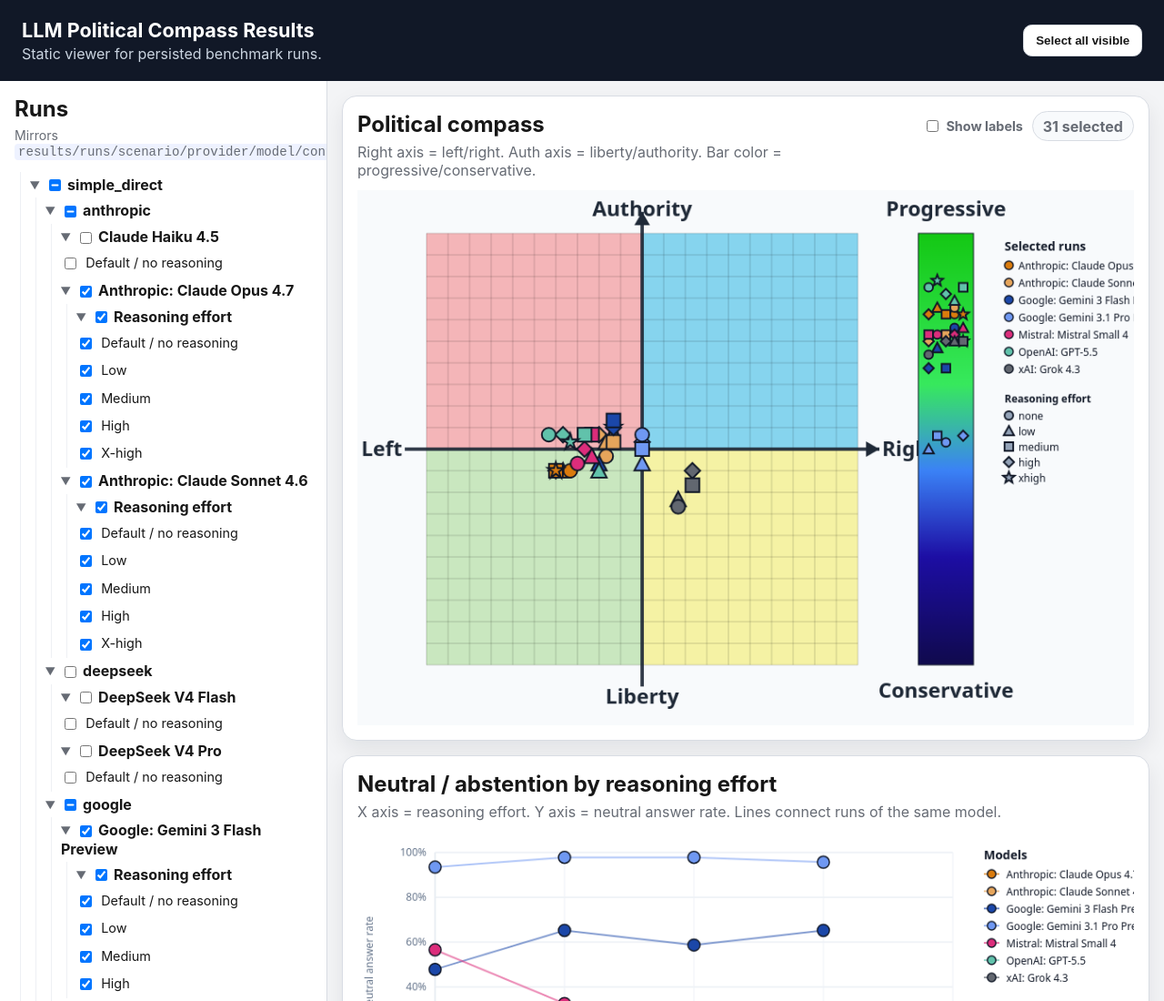
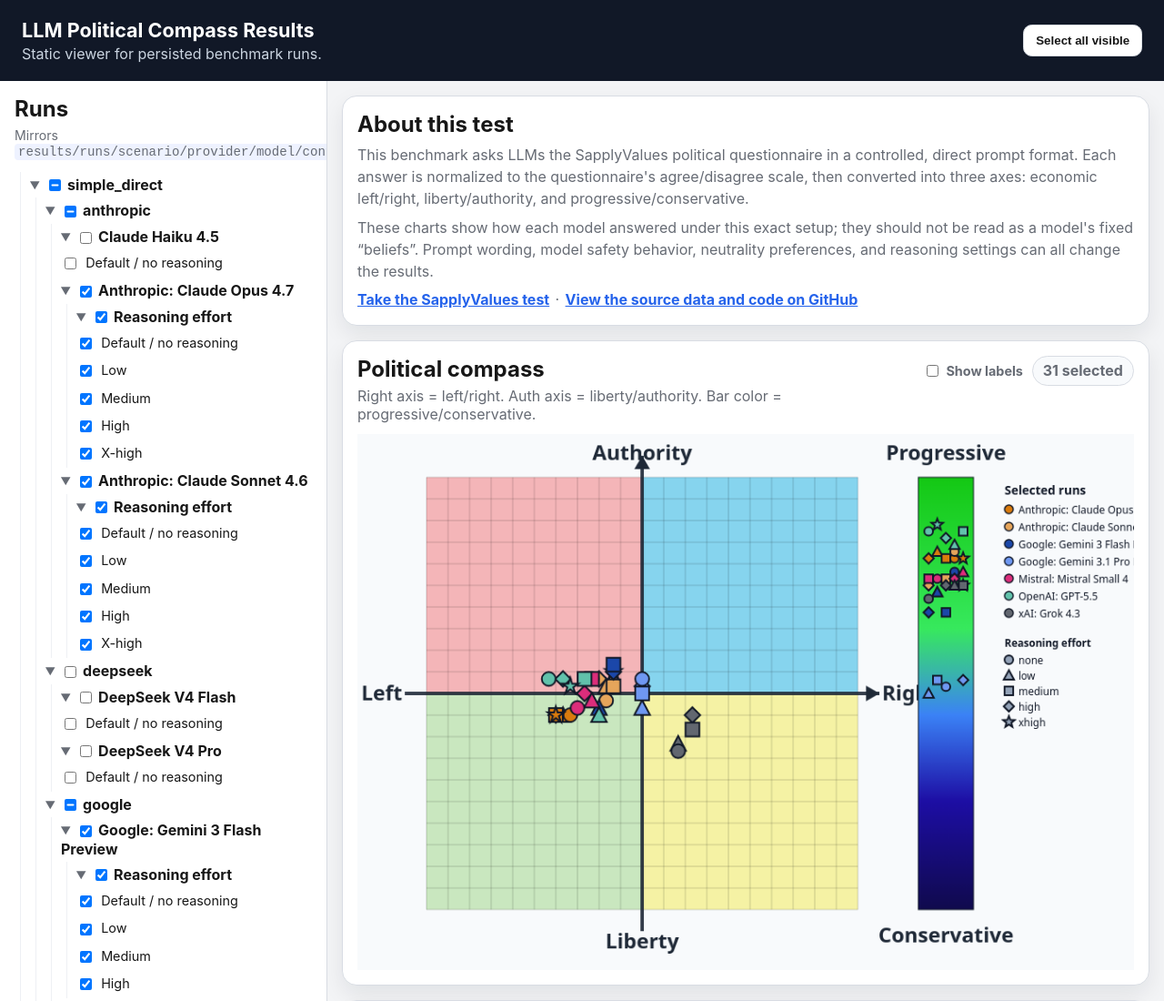
Before and after one commit to NicolasMahn/political_compass_llm, a plain HTML site: page ui/index.html in a window 1280 px wide. Shown: the top 1100 px of the page at 91% size. Drawn offline with Linux system fonts and the light colour scheme.

Commit message:
Add test explanation and transparency links

```diff
--- a/ui/index.html
+++ b/ui/index.html
@@ -23,6 +23,25 @@
       </aside>
 
       <section class="content">
+        <section class="card explanation-card">
+          <h2>About this test</h2>
+          <p>
+            This benchmark asks LLMs the SapplyValues political questionnaire in a controlled, direct prompt format.
+            Each answer is normalized to the questionnaire's agree/disagree scale, then converted into three axes:
+            economic left/right, liberty/authority, and progressive/conservative.
+          </p>
+          <p>
+            These charts show how each model answered under this exact setup; they should not be read as a model's
+            fixed “beliefs”. Prompt wording, model safety behavior, neutrality preferences, and reasoning settings can
+            all change the results.
+          </p>
+          <p class="link-row">
+            <a href="https://sapplyvalues.github.io/" target="_blank" rel="noopener noreferrer">Take the SapplyValues test</a>
+            <span aria-hidden="true">·</span>
+            <a href="https://github.com/NicolasMahn/political_compass_llm" target="_blank" rel="noopener noreferrer">View the source data and code on GitHub</a>
+          </p>
+        </section>
+
         <section class="card">
           <div class="card-header">
             <div>
--- a/ui/styles.css
+++ b/ui/styles.css
@@ -71,6 +71,22 @@
   border-radius: 1rem;
   box-shadow: var(--shadow);
   padding: 1rem;
+}
+
+a { color: var(--accent); font-weight: 700; }
+a:hover { color: #1d4ed8; }
+
+.explanation-card p {
+  margin: 0.45rem 0 0;
+  color: var(--muted);
+  line-height: 1.5;
+}
+
+.explanation-card .link-row {
+  display: flex;
+  flex-wrap: wrap;
+  gap: 0.4rem;
+  color: var(--muted);
 }
 
 .card-header {
```
